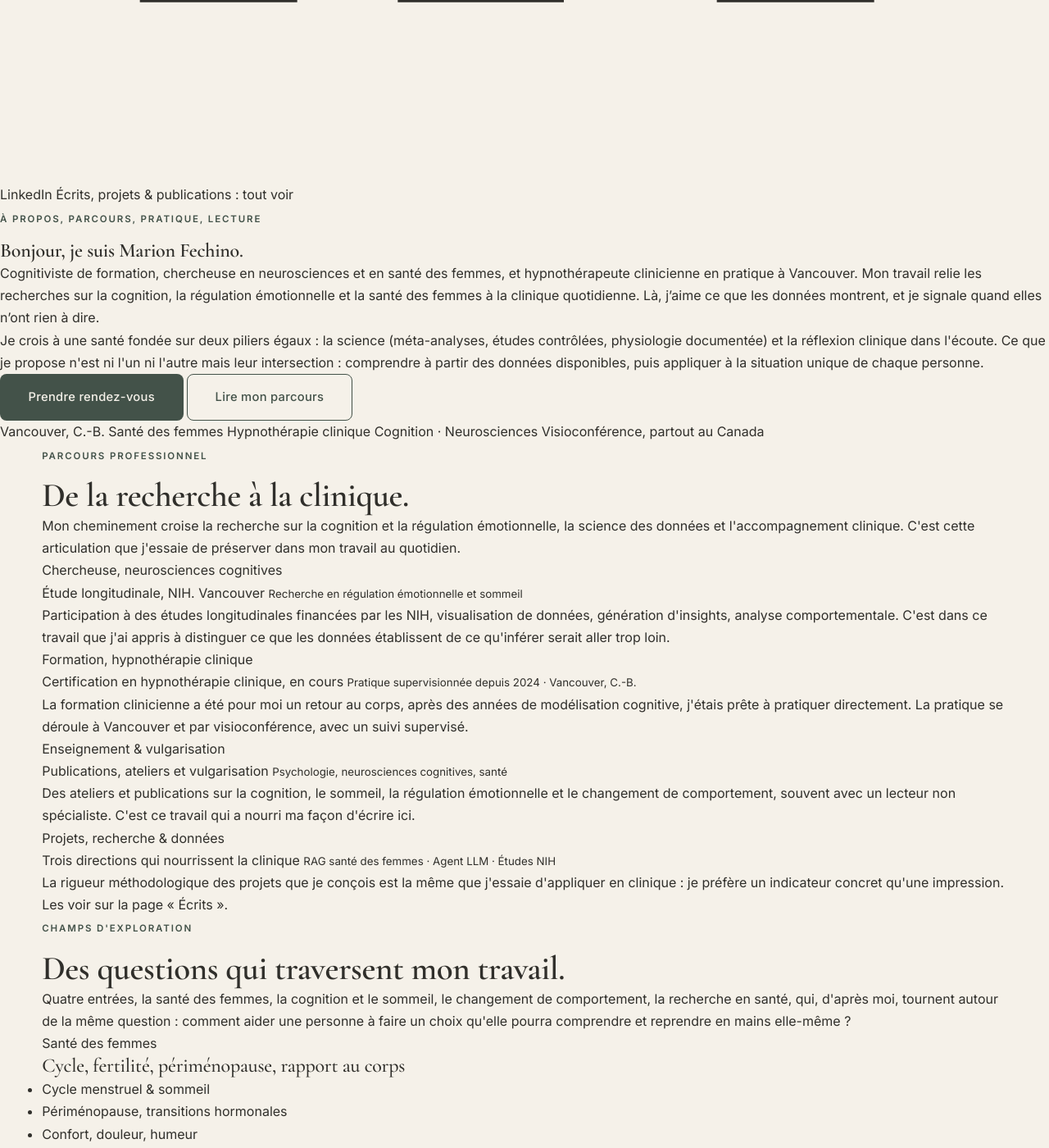
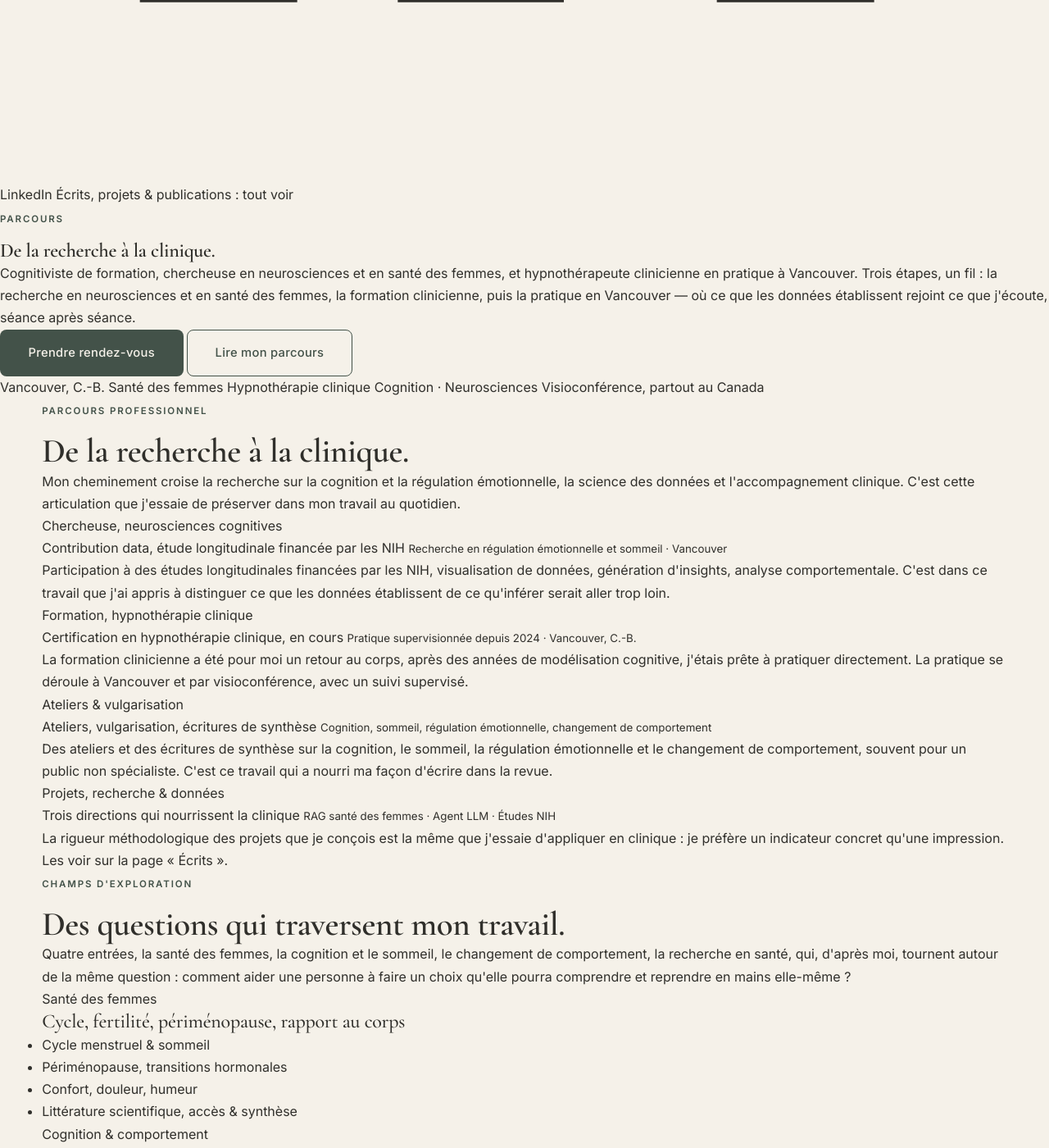
Before and after one commit to logan169/hypno-site, a Jekyll site: the page built from parcours.md, in a window 1280 px wide and 1400 px high, scrolled down 3456 px. Shown: the whole window at 82% size. Built offline with Jekyll 4.4.1, drawn with Linux system fonts in a browser that asks for light colours; some of the changed text lies outside the part shown.

Commit message:
Fix /parcours/: remove duplicated home intro and the contradictory credentials block
The voice/structure pass had left /parcours/ re-showing the home 'À propos'
hero (identical self-intro + pillar statement) and a placeholder-style
credentials line that contradicted the rest of the page.

Changes (per owner directive — keep the professional timeline, strip the
redundant intro, remove the contradictions):
- Hero: 'À propos, parcours, pratique, lecture' -> 'Parcours'; H1 'Bonjour, je
  suis Marion Fechino.' -> 'De la recherche à la clinique.' (the actual topic).
- Lede: single, non-duplicating sentence (no repeated 'Là, j'aime...' refrain,
  no stray double period). 'pc-sub' pillar paragraph removed (lives on home).
- Timeline: 'Étude longitudinale, NIH. Vancouver' (present-tense job line) ->
  'Contribution data, étude longitudinale financée par les NIH', consistent
  with the 'en cours / supervisionnée' framing used elsewhere.
- 'Enseignement & vulgarisation / Publications, ateliers' -> 'Ateliers &
  vulgarisation / écritures de synthèse' (no published-work claim on a page
  that has none); same for the cred-card list.
- 404-style button 'Retour à la section À propos' -> 'Retour à l'à-propos'.

Page body carries zero data-i18n elements, so EN_HOME/EN_SUBPAGE counts are
untouched.

```diff
--- a/parcours.md
+++ b/parcours.md
@@ -1,6 +1,6 @@
 ---
 layout: default
-title: 'Mon parcours. Marion · Hypnose · Santé des femmes · Intégrative'
+title: 'Mon parcours'
 excerpt: 'Marion Fechino, parcours scientifique, recherche (NIH, cognition, sommeil), hypnothérapie, santé des femmes, santé intégrative. Vancouver, C.-B.'
 permalink: /parcours/
 comments: false
@@ -33,10 +33,9 @@ LinkedIn
 </div>
 </div><!-- /.pc-portrait-col -->
 <div class="pc-body">
-<p class="overline">À propos, parcours, pratique, lecture</p>
-<h1>Bonjour, je suis Marion Fechino.</h1>
-<p class="pc-lede">Cognitiviste de formation, chercheuse en neurosciences et en santé des femmes, et hypnothérapeute clinicienne en pratique à Vancouver. Mon travail relie les recherches sur la cognition, la régulation émotionnelle et la santé des femmes à la clinique quotidienne. Là, j’aime ce que les données montrent, et je signale quand elles n’ont rien à dire.</p>
-<p class="pc-sub">Je crois à une santé fondée sur deux piliers égaux : la science (méta-analyses, études contrôlées, physiologie documentée) et la réflexion clinique dans l'écoute. Ce que je propose n'est ni l'un ni l'autre mais leur intersection : comprendre à partir des données disponibles, puis appliquer à la situation unique de chaque personne.</p>
+<p class="overline">Parcours</p>
+<h1>De la recherche à la clinique.</h1>
+<p class="pc-lede">Cognitiviste de formation, chercheuse en neurosciences et en santé des femmes, et hypnothérapeute clinicienne en pratique à Vancouver. Trois étapes, un fil : la recherche en neurosciences et en santé des femmes, la formation clinicienne, puis la pratique en Vancouver — où ce que les données établissent rejoint ce que j'écoute, séance après séance.</p>
 <div class="pc-ctas">
 <a class="btn btn-primary" href="{{ site.baseurl }}/#rendezvous">Prendre rendez-vous</a>
 <a class="btn btn-outline" href="#parcours">Lire mon parcours</a>
@@ -64,7 +63,7 @@ LinkedIn
 <article class="pc-tl-item">
 <span class="pc-tl-year">Chercheuse, neurosciences cognitives</span>
 <div>
-<p class="pc-tl-role">Étude longitudinale, NIH. Vancouver <small>Recherche en régulation émotionnelle et sommeil</small></p>
+<p class="pc-tl-role">Contribution data, étude longitudinale financée par les NIH <small>Recherche en régulation émotionnelle et sommeil · Vancouver</small></p>
 <p class="pc-tl-detail">Participation à des études longitudinales financées par les NIH, visualisation de données, génération d'insights, analyse comportementale. C'est dans ce travail que j'ai appris à distinguer ce que les données établissent de ce qu'inférer serait aller trop loin.</p>
 </div>
 </article>
@@ -76,10 +75,11 @@ LinkedIn
 </div>
 </article>
 <article class="pc-tl-item">
-<span class="pc-tl-year">Enseignement &amp; vulgarisation</span>
+<span class="pc-tl-year">Ateliers &amp; vulgarisation</span>
+
 <div>
-<p class="pc-tl-role">Publications, ateliers et vulgarisation <small>Psychologie, neurosciences cognitives, santé</small></p>
-<p class="pc-tl-detail">Des ateliers et publications sur la cognition, le sommeil, la régulation émotionnelle et le changement de comportement, souvent avec un lecteur non spécialiste. C'est ce travail qui a nourri ma façon d'écrire ici.</p>
+<p class="pc-tl-role">Ateliers, vulgarisation, écritures de synthèse <small>Cognition, sommeil, régulation émotionnelle, changement de comportement</small></p>
+<p class="pc-tl-detail">Des ateliers et des écritures de synthèse sur la cognition, le sommeil, la régulation émotionnelle et le changement de comportement, souvent pour un public non spécialiste. C'est ce travail qui a nourri ma façon d'écrire dans la revue.</p>
 </div>
 </article>
 <article class="pc-tl-item">
@@ -136,7 +136,7 @@ LinkedIn
 <h3>Traduire la science pour les cliniciens &amp; le public</h3>
 <ul>
 <li>Méta-analyses &amp; synthèses</li>
-<li>Publications &amp; vulgarisation</li>
+<li>Écritures de synthèse &amp; vulgarisation</li>
 <li>Études NIH, contribution data</li>
 </ul>
 </div>
@@ -165,7 +165,7 @@ Ici, un simple bloc CTA pour y accéder sans encombrer cette page. -->
 <p class="lead">Ce que je propose n'est pas du bien-être générique, et pas non plus un protocole. C'est une pratique qui se construit séance après séance : un échange long, des objectifs, des mesures qui permettent de voir où l'on en est, et des points de vigilance. L'approche est détaillée sur la page d'accueil, <a href="{{ site.baseurl }}/#approche">là</a>, avant d'en discuter ensemble.</p>
 <div style="margin-top:2rem;display:flex;flex-wrap:wrap;gap:1rem">
 <a class="btn btn-primary" href="{{ site.baseurl }}/#rendezvous">Prendre un appel découverte</a>
-<a class="btn btn-outline" href="{{ site.baseurl }}/#apropos">Retour à la section À propos</a>
+<a class="btn btn-outline" href="{{ site.baseurl }}/#apropos">Retour à l'à-propos</a>
 </div>
 </div>
 </section>
```
